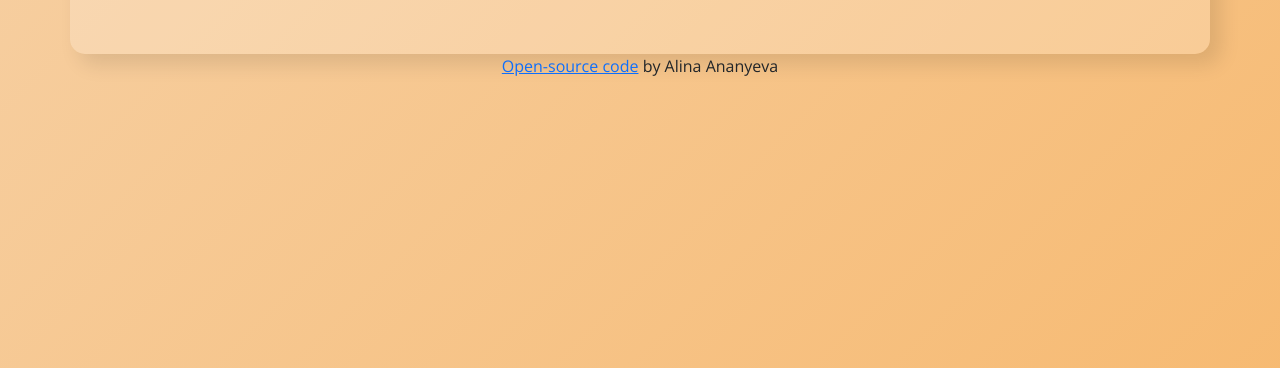
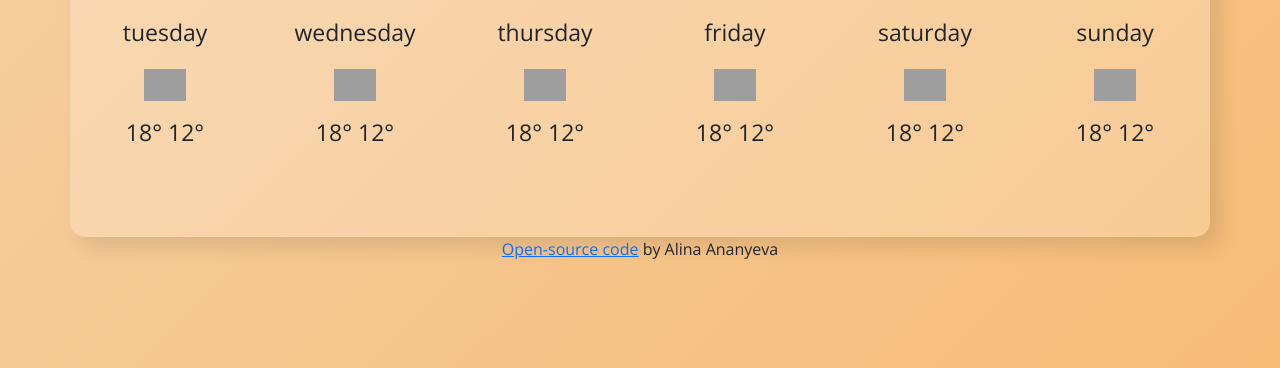
Before and after one commit to alinaland/Weather-app, a plain HTML site: page index.html in a window 1280 px wide. Shown: the part 432-800 px from the top of the page. Drawn offline with nearby package versions, Linux system fonts and the light colour scheme; no server answers; grey boxes are pictures that could not be loaded.

Commit message:
Added weekly forecast html and css

```diff
--- a/index.html
+++ b/index.html
@@ -32,7 +32,7 @@
               <div class="col-6">
                 <input
                   type="search"
-                  placeholder="Search city"
+                  placeholder="search city"
                   autofocus="off"
                   autocomplete="off"
                   id="city-input"
@@ -43,7 +43,7 @@
               <div class="col-3">
                 <input
                   type="submit"
-                  value="Search"
+                  value="search"
                   class="form-control btn btn-primary shadow-sm w-100"
                 />
               </div>
@@ -53,7 +53,7 @@
                   class="btn btn-outline-secondary w-100"
                   id="current"
                 >
-                  Current
+                  current
                 </button>
               </div>
             </div>
@@ -65,7 +65,7 @@
         <div class="col-6">
           <h1 class="city" id="city">New York</h1>
           <h2 class="today">Wednesday 28, 13:20</h2>
-          <img src="" alt="Clear" id="icon" class="icon" />
+          <img src="" alt="Clear" id="icon" class="icon" width="170" />
         </div>
         <div class="col-2">
           <h2 class="specs">
@@ -79,6 +79,87 @@
           <span id="imperial">°F</span>
         </div>
       </div>
+      <hr />
+      <div class="forecast">
+        <div class="row">
+          <div class="col-2" class="date">tuesday</div>
+          <div class="col-2" class="date">wednesday</div>
+          <div class="col-2" class="date">thursday</div>
+          <div class="col-2" class="date">friday</div>
+          <div class="col-2" class="date">saturday</div>
+          <div class="col-2" class="date">sunday</div>
+        </div>
+        <div class="row">
+          <div class="col-2">
+            <img
+              src="http://openweathermap.org/img/wn/50d@2x.png"
+              alt=""
+              width="42"
+            />
+          </div>
+          <div class="col-2">
+            <img
+              src="http://openweathermap.org/img/wn/50d@2x.png"
+              alt=""
+              width="42"
+            />
+          </div>
+          <div class="col-2">
+            <img
+              src="http://openweathermap.org/img/wn/50d@2x.png"
+              alt=""
+              width="42"
+            />
+          </div>
+          <div class="col-2">
+            <img
+              src="http://openweathermap.org/img/wn/50d@2x.png"
+              alt=""
+              width="42"
+            />
+          </div>
+          <div class="col-2">
+            <img
+              src="http://openweathermap.org/img/wn/50d@2x.png"
+              alt=""
+              width="42"
+            />
+          </div>
+          <div class="col-2">
+            <img
+              src="http://openweathermap.org/img/wn/50d@2x.png"
+              alt=""
+              width="42"
+            />
+          </div>
+        </div>
+        <div class="row">
+          <div class="col-2" id="temp">
+            <span class="weather-forecast-temperature-max"> 18° </span>
+            <span class="weather-forecast-temperature-min"> 12° </span>
+          </div>
+          <div class="col-2" id="temp">
+            <span class="weather-forecast-temperature-max"> 18° </span>
+            <span class="weather-forecast-temperature-min"> 12° </span>
+          </div>
+          <div class="col-2" id="temp">
+            <span class="weather-forecast-temperature-max"> 18° </span>
+            <span class="weather-forecast-temperature-min"> 12° </span>
+          </div>
+          <div class="col-2" id="temp">
+            <span class="weather-forecast-temperature-max"> 18° </span>
+            <span class="weather-forecast-temperature-min"> 12° </span>
+          </div>
+          <div class="col-2" id="temp">
+            <span class="weather-forecast-temperature-max"> 18° </span>
+            <span class="weather-forecast-temperature-min"> 12° </span>
+          </div>
+          <div class="col-2" id="temp">
+            <span class="weather-forecast-temperature-max"> 18° </span>
+            <span class="weather-forecast-temperature-min"> 12° </span>
+          </div>
+        </div>
+      </div>
     </div>
     <footer>
       <a href="https://github.com/alinaland/Weather-app">Open-source code</a> by
--- a/src/style.css
+++ b/src/style.css
@@ -107,10 +107,11 @@ h1 {
 }
 .forecast {
   font-family: "Open Sans", sans-serif;
+  text-align: center;
+  font-size: 23px;
+  line-height: 50px;
 }
-body {
-  font-family: sans-serif;
-}
+
 footer {
   font-family: "Open Sans", sans-serif;
   display: block;
```
